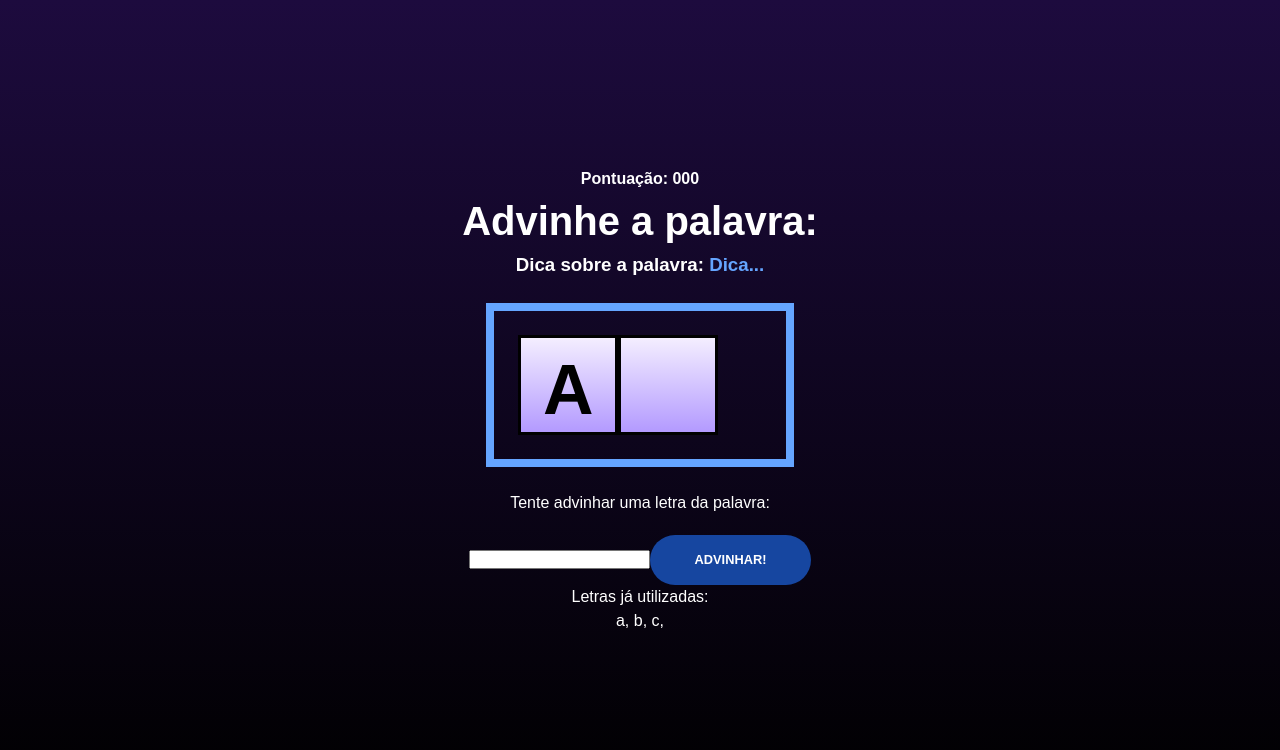
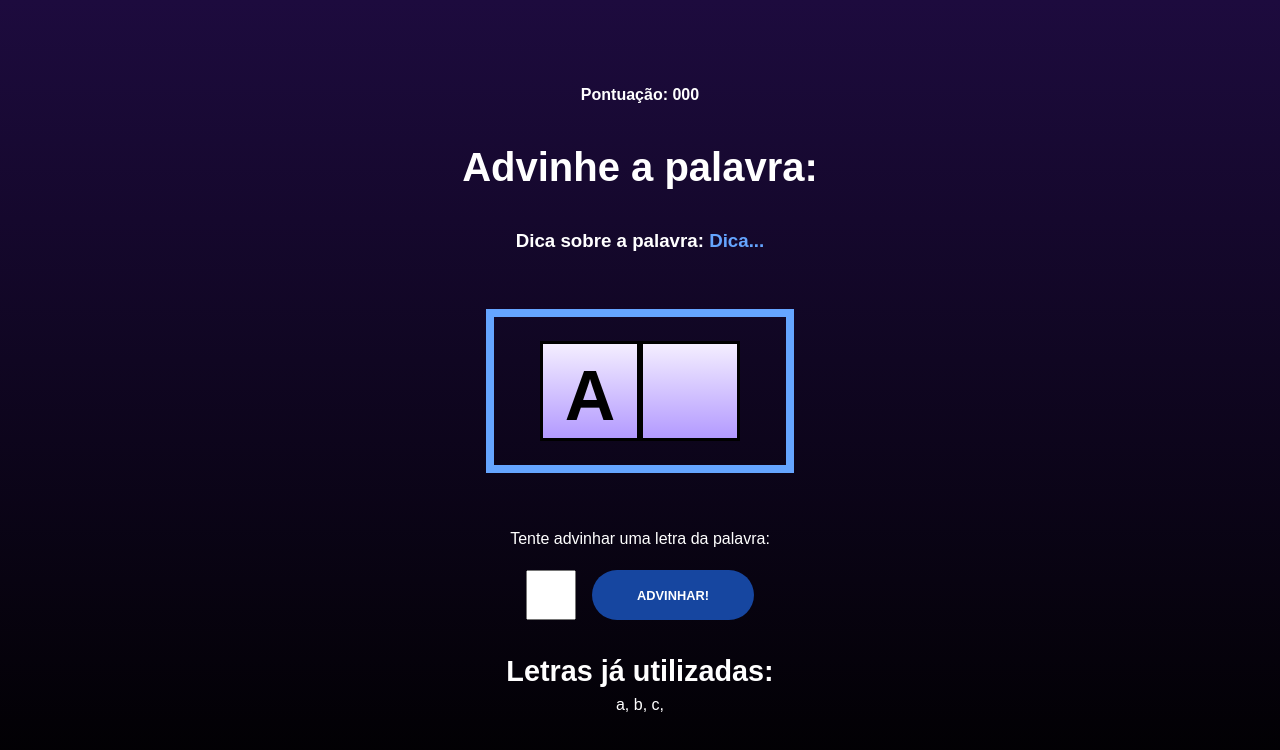
Before and after one commit to zanwalker-dev/secret_word, a React (Vite) app: page / in a window 1280 px wide. Both pictures are taken after a click on the button "ADVINHAR!". Shown: the top 750 px of the page. Built offline with nearby package versions, Linux system fonts and the light colour scheme.

Commit message:
feat: game page style finished

```diff
--- a/src/components/Game.css
+++ b/src/components/Game.css
@@ -1,3 +1,9 @@
+.game{
+    display: flex;
+    flex-direction: column;
+    gap: 30px;
+}
+
 .game h1{
     font-size: 2.5em;
 }
@@ -15,6 +21,8 @@
     padding: 1.5em;
     border: 8px solid #65a5ff;
     display: flex;
+    align-items: center;
+    justify-content: center;
 }
 
 .letter, .whiteSquare{
@@ -34,5 +42,20 @@
 }
 
 .letterContainer form {
+    display: flex;
+    align-items: center;
+    justify-content: center;
+    gap: 1em;
+}
 
+.letterContainer input {
+    height: 50px;
+    width: 50px;
+    font-size: 2.4em;
+    text-align: center;
 }
+
+.wrongLettersContainer p {
+    font-size: 1.8em;
+    font-weight: 800;
+}
```
